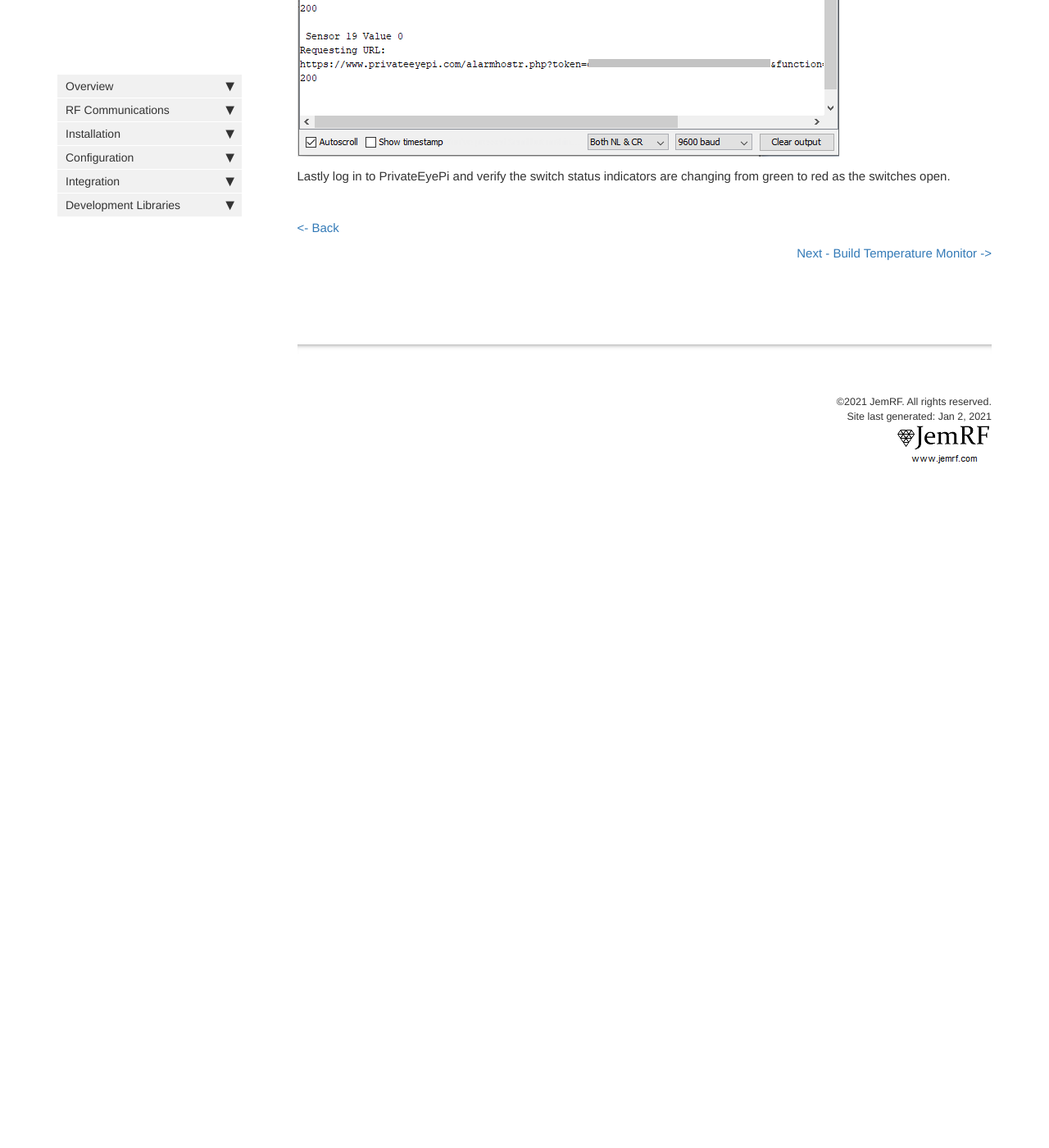
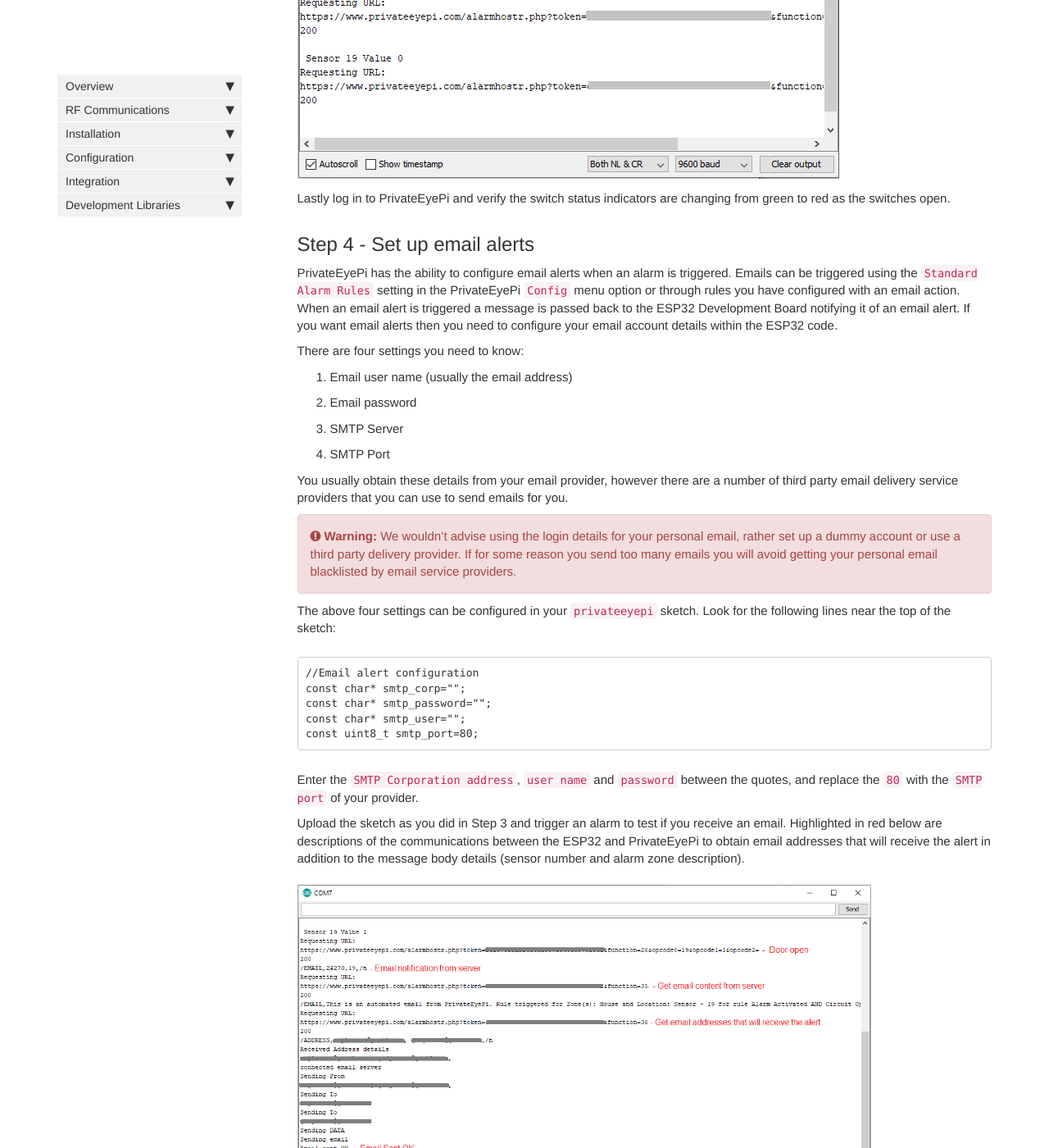
Before and after one commit to JemRF/RF-Documentation, a Jekyll site: the page built from pages/mydoc/esp32-alarm-system.md, in a window 1280 px wide and 1400 px high, scrolled down 5604 px. Shown: the whole window at 82% size. Built offline with Jekyll 4.4.1, drawn with Linux system fonts in a browser that asks for light colours; comment, search, counter and statistics services are not loaded; before the commit the page ends 6234 px from its top, so only the background shows below that; some of the changed text lies outside the part shown.

Commit message:
Update documentation

````diff
--- a/pages/mydoc/esp32-alarm-system.md
+++ b/pages/mydoc/esp32-alarm-system.md
@@ -114,5 +114,37 @@ Push the `EN` button the ESP32 Development Board to reset the device.
 
 Lastly log in to PrivateEyePi and verify the switch status indicators are changing from green to red as the switches open.
 
+## Step 4 - Set up email alerts
+
+PrivateEyePi has the ability to configure email alerts when an alarm is triggered. Emails can be triggered using the `Standard Alarm Rules` setting in the PrivateEyePi `Config` menu option or through rules you have configured with an email action. When an email alert is triggered a message is passed back to the ESP32 Development Board notifying it of an email alert. If you want email alerts then you need to configure your email account details within the ESP32 code.
+
+There are four settings you need to know:
+
+1. Email user name (usually the email address)
+2. Email password
+3. SMTP Server
+4. SMTP Port
+
+You usually obtain these details from your email provider, however there are a number of third party email delivery service providers that you can use to send emails for you.
+
+{% include warning.html content="We wouldn't advise using the login details for your personal email, rather set up a dummy account or use a third party delivery provider. If for some reason you send too many emails you will avoid getting your personal email blacklisted by email service providers."%}
+
+The above four settings can be configured in your `privateeyepi` sketch. Look for the following lines near the top of the sketch:
+
+```
+//Email alert configuration
+const char* smtp_corp="";
+const char* smtp_password="";
+const char* smtp_user="";
+const uint8_t smtp_port=80;
+```
+
+Enter the `SMTP Corporation address`, `user name` and `password` between the quotes, and replace the `80` with the `SMTP port` of your provider.
+
+Upload the sketch as you did in Step 3 and trigger an alarm to test if you receive an email. Highlighted in red below are descriptions of the communications between the ESP32 and PrivateEyePi to obtain email addresses that will receive the alert in addition to the message body details (sensor number and alarm zone description).
+
+ <img src="images/esp32-email-alert.png"/>
+
+
 <BR>
 <p style="text-align: left"><a href="esp32-install.html"><- Back</a></p> <p style="text-align: right"><a href=" esp32-temperature.html">Next - Build Temperature Monitor -></a></p>
````
Also changed, not shown: images/esp32-email-alert.png (added).
